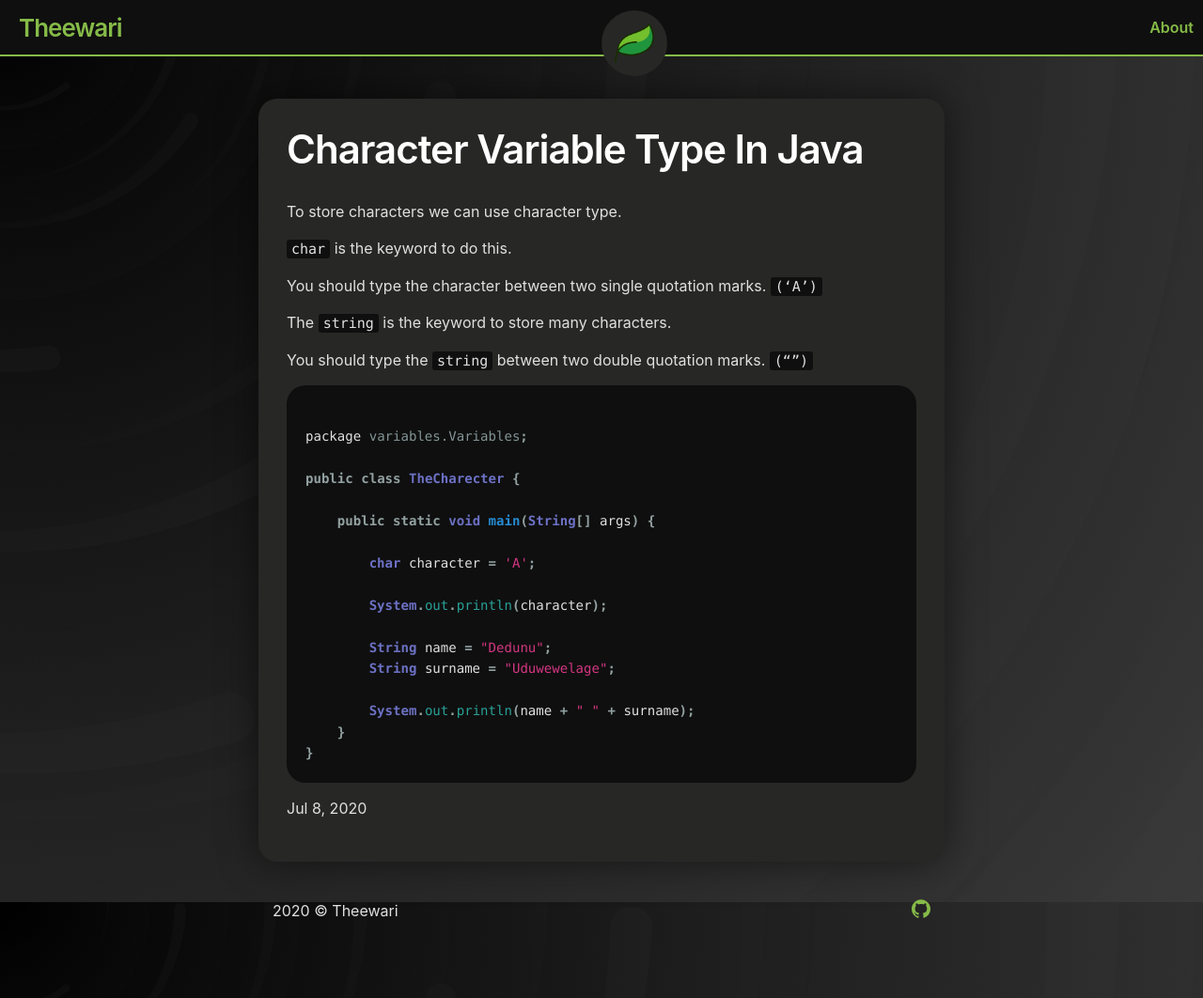
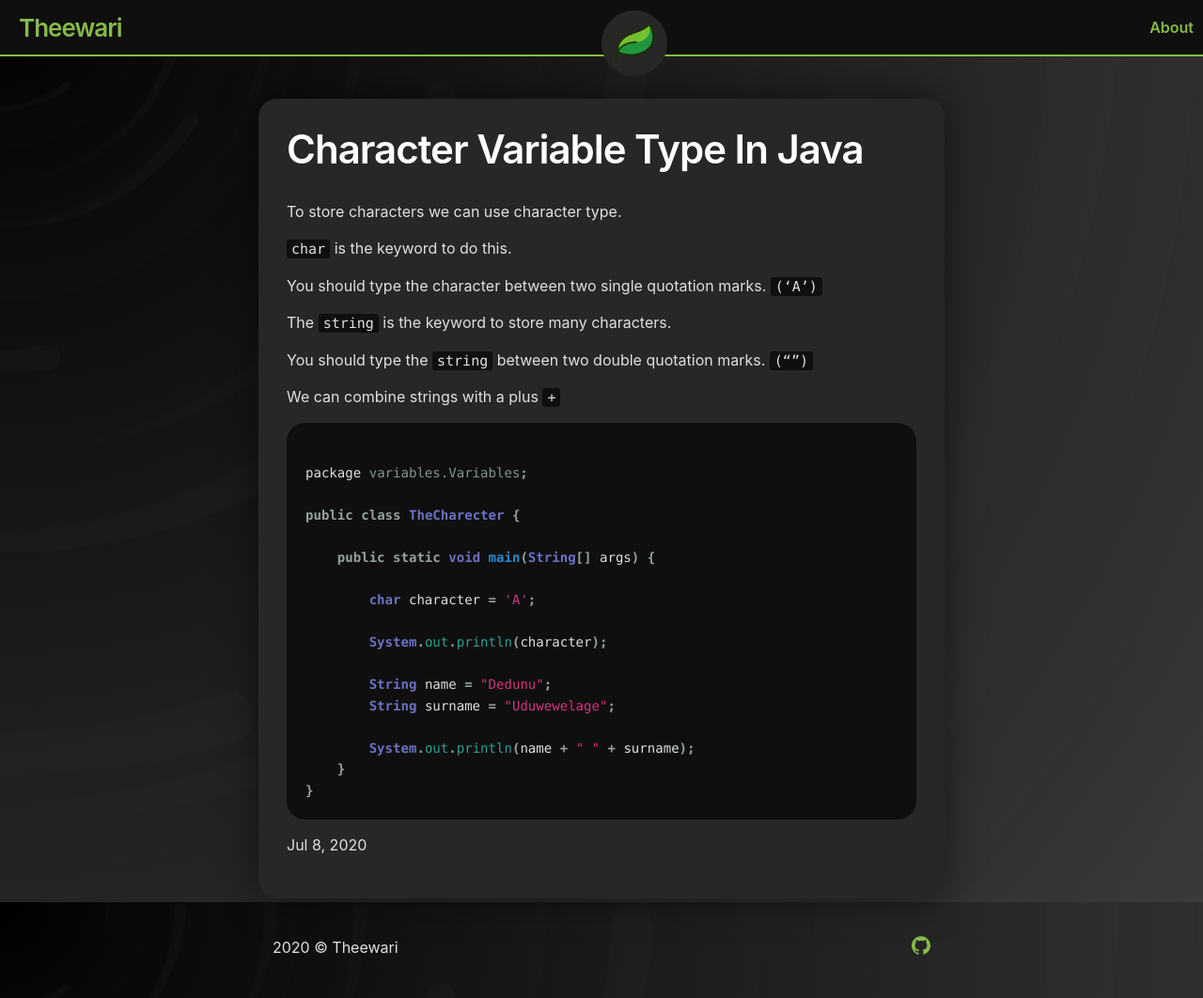
Before and after one commit to theewari/theewari.github.io, a Jekyll site: the page built from _posts/2020-07-08-Java-variable-chr.md, in a window 1280 px wide and 1062 px high. Shown: the whole window at 94% size. Built offline with Jekyll 4.4.1, drawn with Linux system fonts in a browser that asks for light colours.

Commit message:
Update 2020-07-08-Java-variable-chr.md

````diff
--- a/_posts/2020-07-08-Java-variable-chr.md
+++ b/_posts/2020-07-08-Java-variable-chr.md
@@ -14,6 +14,8 @@ You should type the character between two single quotation marks. `(‘A’)`
 The `string` is the keyword to store many characters.
 
 You should type the `string` between two double quotation marks. `(“”)`
+
+We can combine strings with a plus `+`
 
 ```java
 
````
